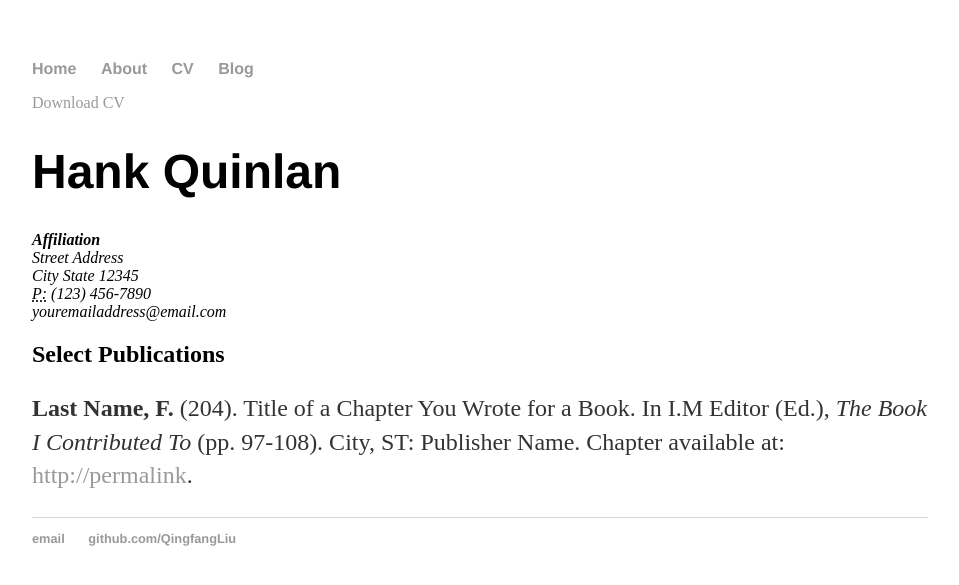
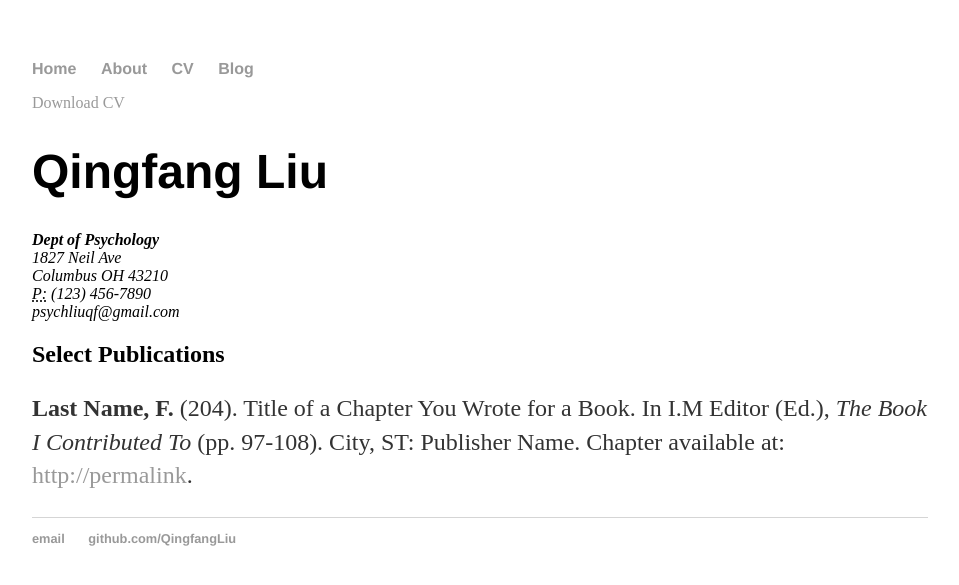
Before and after one commit to QingfangLiu/qingfangliu.github.io, a Jekyll site: the page built from cv/index.html, in a window 1280 px wide. Shown: the top 585 px of the page, without its empty margins (160-1119 px from the left). Built offline with Jekyll 4.4.1, drawn with Linux system fonts in a browser that asks for light colours.

Commit message:
Update index.html

```diff
--- a/cv/index.html
+++ b/cv/index.html
@@ -5,13 +5,13 @@ title: CV of Your Name
 
 	<div class="cv">
 		<a href="#" class="download" title="Download CV as PDF">Download CV</a>
-					<h1>Hank Quinlan</h1>
+					<h1>Qingfang Liu</h1>
 					<address>
-					<strong>Affiliation</strong><br>
-					Street Address<br>
-					City State 12345<br>
+					<strong>Dept of Psychology</strong><br>
+					1827 Neil Ave<br>
+					Columbus OH 43210<br>
 					<abbr title="phone">P:</abbr> (123) 456-7890<br>
-					<span class="obfuscate">youremailaddress@email.com</span>
+					<span class="obfuscate">psychliuqf@gmail.com</span>
 					</address>
 
 					<h2>Select Publications</h2>
```
